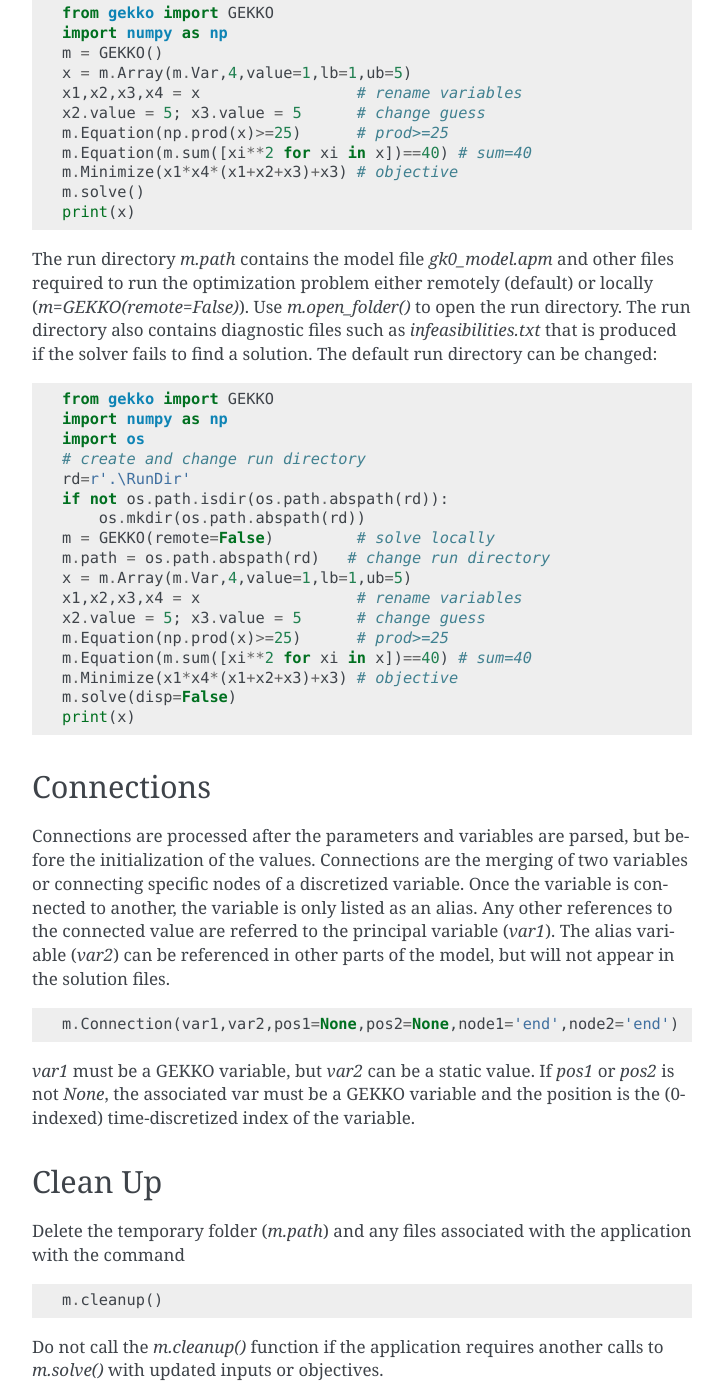
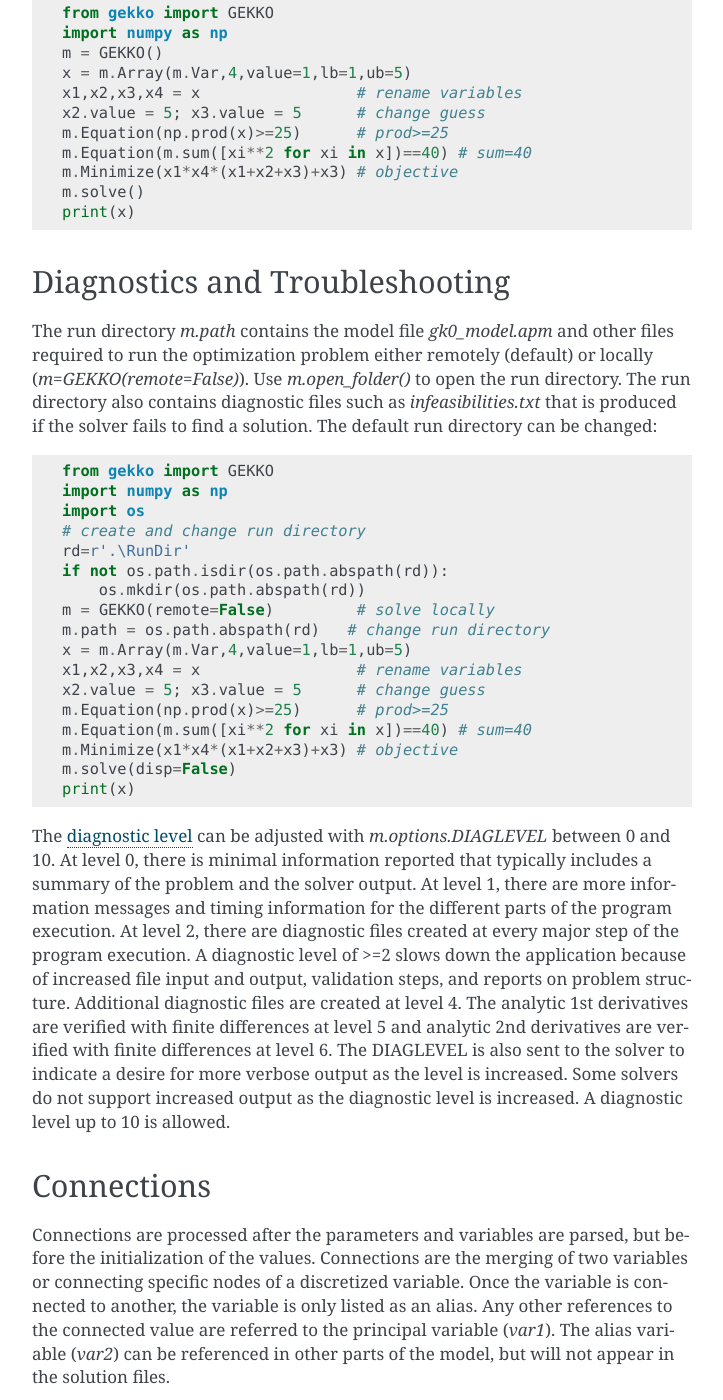
Before and after one commit to BYU-PRISM/GEKKO, a Sphinx documentation site: the page built from docs/quick_start.rst, in a window 1280 px wide and 1400 px high, scrolled down 4544 px. Shown: the whole window, without its empty margins (388-1111 px from the left). Built offline with Sphinx 7.4.7, drawn with Linux system fonts in a browser that asks for light colours; some of the changed text lies outside the part shown.

Commit message:
Update quick_start.rst

```diff
--- a/docs/quick_start.rst
+++ b/docs/quick_start.rst
@@ -225,6 +225,9 @@ A more compact version of the same problem::
     m.solve()
     print(x)
 
+Diagnostics and Troubleshooting
+--------------------
+
 The run directory `m.path` contains the model file `gk0_model.apm` and other files required
 to run the optimization problem either remotely (default) or locally (`m=GEKKO(remote=False)`).
 Use `m.open_folder()` to open the run directory. The run directory also contains diagnostic files
@@ -248,6 +251,19 @@ run directory can be changed::
     m.Minimize(x1*x4*(x1+x2+x3)+x3) # objective
     m.solve(disp=False)
     print(x)
+
+The `diagnostic level <https://apmonitor.com/wiki/index.php/Main/OptionApmDiaglevel>`_ can
+be adjusted with `m.options.DIAGLEVEL` between 0 and 10. At level 0, there is minimal information
+reported that typically includes a summary of the problem and the solver output. At level 1,
+there are more information messages and timing information for the different parts of the program
+execution. At level 2, there are diagnostic files created at every major step of the program
+execution. A diagnostic level of >=2 slows down the application because of increased file input
+and output, validation steps, and reports on problem structure. Additional diagnostic files are
+created at level 4. The analytic 1st derivatives are verified with finite differences at level 5
+and analytic 2nd derivatives are verified with finite differences at level 6. The DIAGLEVEL is
+also sent to the solver to indicate a desire for more verbose output as the level is increased.
+Some solvers do not support increased output as the diagnostic level is increased. A diagnostic
+level up to 10 is allowed.
 
 Connections
 --------------------
```
